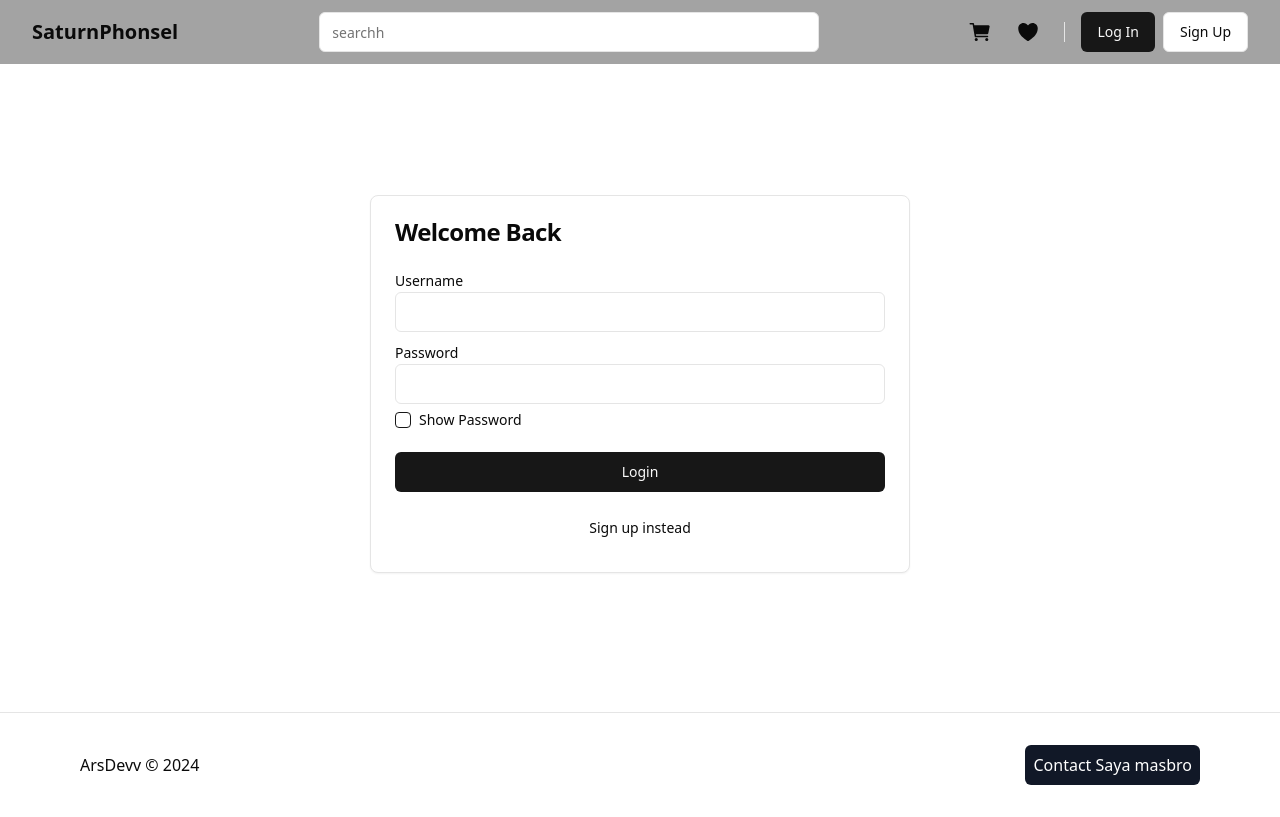
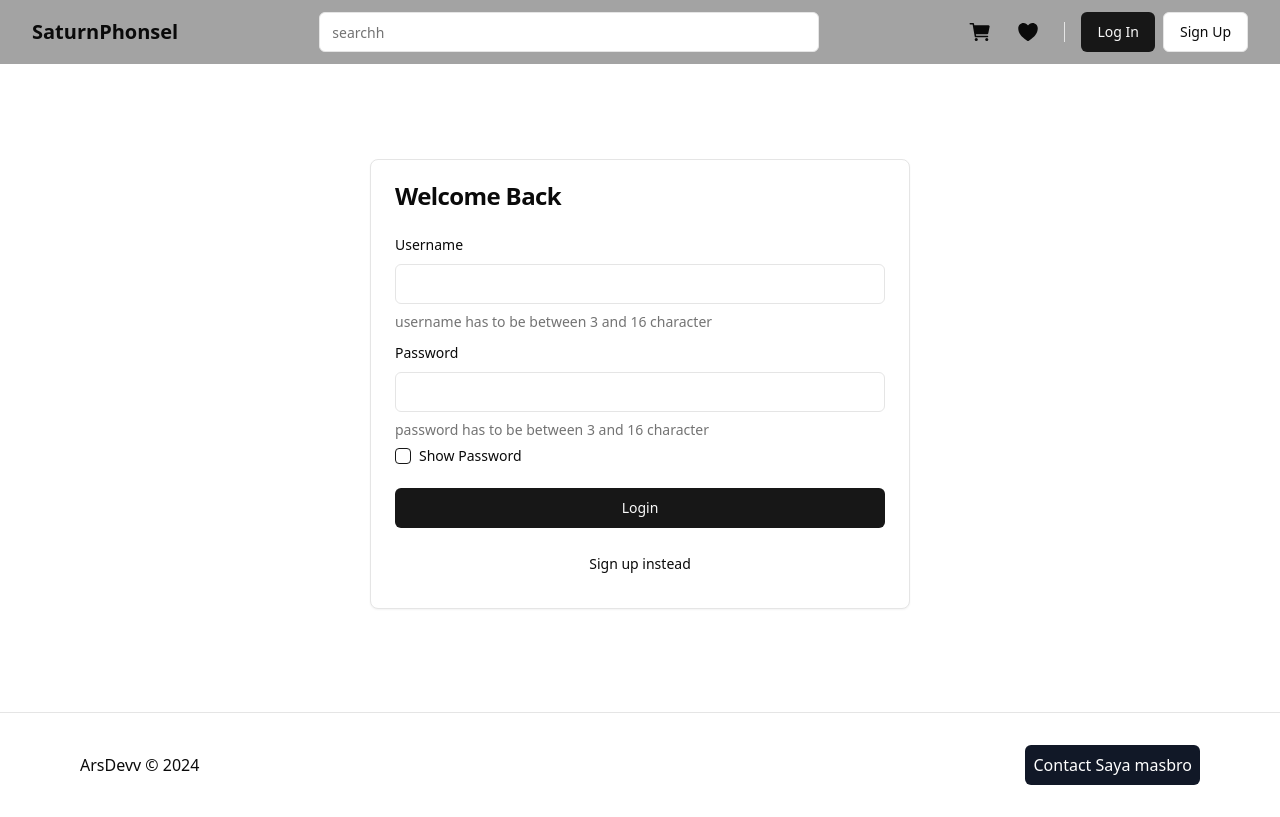
Before and after one commit to Arsdev998/react-fastcampus-void, a React (Vite) app: page /login in a window 1280 px wide. Built offline with nearby package versions, Linux system fonts and the light colour scheme; the HTML template or start-up script is replaced by a standard one.

Commit message:
learn react form/zod/hook-form

```diff
--- a/package.json
+++ b/package.json
@@ -10,6 +10,7 @@
     "preview": "vite preview"
   },
   "dependencies": {
+    "@hookform/resolvers": "^3.9.0",
     "@radix-ui/react-checkbox": "^1.1.1",
     "@radix-ui/react-label": "^2.1.0",
     "@radix-ui/react-separator": "^1.1.0",
@@ -19,10 +20,12 @@
     "lucide-react": "^0.424.0",
     "react": "^18.3.1",
     "react-dom": "^18.3.1",
+    "react-hook-form": "^7.52.2",
     "react-icons": "^5.2.1",
     "react-router-dom": "^6.26.1",
     "tailwind-merge": "^2.4.0",
-    "tailwindcss-animate": "^1.0.7"
+    "tailwindcss-animate": "^1.0.7",
+    "zod": "^3.23.8"
   },
   "devDependencies": {
     "@types/node": "^22.1.0",
--- a/src/components/layout/Header.jsx
+++ b/src/components/layout/Header.jsx
@@ -29,7 +29,9 @@ const Header = () => {
         </div>
         <Separator orientation="vertical" className="h-full" />
         <div className="flex space-x-2">
+        <Link to={'/login'}>
           <Button>Log In</Button>
+        </Link>
           <Button variant="outline">Sign Up</Button>
         </div>
       </div>
--- /dev/null
+++ b/src/components/ui/form.jsx
@@ -0,0 +1,133 @@
+import * as React from "react"
+import { Slot } from "@radix-ui/react-slot"
+import { Controller, FormProvider, useFormContext } from "react-hook-form";
+
+import { cn } from "@/lib/utils"
+import { Label } from "@/components/ui/label"
+
+const Form = FormProvider
+
+const FormFieldContext = React.createContext({})
+
+const FormField = (
+  {
+    ...props
+  }
+) => {
+  return (
+    (<FormFieldContext.Provider value={{ name: props.name }}>
+      <Controller {...props} />
+    </FormFieldContext.Provider>)
+  );
+}
+
+const useFormField = () => {
+  const fieldContext = React.useContext(FormFieldContext)
+  const itemContext = React.useContext(FormItemContext)
+  const { getFieldState, formState } = useFormContext()
+
+  const fieldState = getFieldState(fieldContext.name, formState)
+
+  if (!fieldContext) {
+    throw new Error("useFormField should be used within <FormField>")
+  }
+
+  const { id } = itemContext
+
+  return {
+    id,
+    name: fieldContext.name,
+    formItemId: `${id}-form-item`,
+    formDescriptionId: `${id}-form-item-description`,
+    formMessageId: `${id}-form-item-message`,
+    ...fieldState,
+  }
+}
+
+const FormItemContext = React.createContext({})
+
+const FormItem = React.forwardRef(({ className, ...props }, ref) => {
+  const id = React.useId()
+
+  return (
+    (<FormItemContext.Provider value={{ id }}>
+      <div ref={ref} className={cn("space-y-2", className)} {...props} />
+    </FormItemContext.Provider>)
+  );
+})
+FormItem.displayName = "FormItem"
+
+const FormLabel = React.forwardRef(({ className, ...props }, ref) => {
+  const { error, formItemId } = useFormField()
+
+  return (
+    (<Label
+      ref={ref}
+      className={cn(error && "text-destructive", className)}
+      htmlFor={formItemId}
+      {...props} />)
+  );
+})
+FormLabel.displayName = "FormLabel"
+
+const FormControl = React.forwardRef(({ ...props }, ref) => {
+  const { error, formItemId, formDescriptionId, formMessageId } = useFormField()
+
+  return (
+    (<Slot
+      ref={ref}
+      id={formItemId}
+      aria-describedby={
+        !error
+          ? `${formDescriptionId}`
+          : `${formDescriptionId} ${formMessageId}`
+      }
+      aria-invalid={!!error}
+      {...props} />)
+  );
+})
+FormControl.displayName = "FormControl"
+
+const FormDescription = React.forwardRef(({ className, ...props }, ref) => {
+  const { formDescriptionId } = useFormField()
+
+  return (
+    (<p
+      ref={ref}
+      id={formDescriptionId}
+      className={cn("text-sm text-muted-foreground", className)}
+      {...props} />)
+  );
+})
+FormDescription.displayName = "FormDescription"
+
+const FormMessage = React.forwardRef(({ className, children, ...props }, ref) => {
+  const { error, formMessageId } = useFormField()
+  const body = error ? String(error?.message) : children
+
+  if (!body) {
+    return null
+  }
+
+  return (
+    (<p
+      ref={ref}
+      id={formMessageId}
+      className={cn("text-sm font-medium text-destructive", className)}
+      {...props}>
+      {body}
+    </p>)
+  );
+})
+FormMessage.displayName = "FormMessage"
+
+export {
+  useFormField,
+  Form,
+  FormItem,
+  FormLabel,
+  FormControl,
+  FormDescription,
+  FormMessage,
+  FormField,
+}
--- a/src/pages/LoginPage.jsx
+++ b/src/pages/LoginPage.jsx
@@ -1,38 +1,119 @@
 import { Button } from "@/components/ui/button";
-import { Card, CardContent, CardFooter, CardHeader, CardTitle } from "@/components/ui/card";
+import {
+  Card,
+  CardContent,
+  CardFooter,
+  CardHeader,
+  CardTitle,
+} from "@/components/ui/card";
 import { Checkbox } from "@/components/ui/checkbox";
 import { Input } from "@/components/ui/input";
 import { Label } from "@/components/ui/label";
-import React from "react";
+import React, { useState } from "react";
+import { useForm } from "react-hook-form";
+import {
+  Form,
+  FormControl,
+  FormItem,
+  FormMessage,
+  FormField,
+  FormLabel,
+  FormDescription,
+} from "@/components/ui/form";
+import { z } from "zod";
+import { zodResolver } from "@hookform/resolvers/zod";
+
+const loginFormSchema = z.object({
+  username: z
+    .string()
+    .min(3, "username under 3 character")
+    .max(16, "username over 16 character"),
+  password: z
+    .string()
+    .min(8, "password must be 8 character")
+    .max(16, "password maximum  16 character"),
+});
 
 const LoginPage = () => {
+  const form = useForm({
+    defaultValues: {
+      username: "",
+      password: "",
+    },
+    resolver: zodResolver(loginFormSchema),
+    reValidateMode: "onSubmit",
+  });
+
+  const [isChek, setIsCheck] = useState(false);
+  const handleLogin = (values) => {
+    alert(`${values.username} || ${values.password}`);
+  };
+
   return (
     <main className="px-4 container py-8 flex flex-col justify-center items-center max-w-screen-md h-[80vh]">
-      <Card className="w-full max-w-[540px]">
+      <Form {...form}>
+        <form
+          onSubmit={form.handleSubmit(handleLogin)}
+          className="w-full max-w-[540px]"
+        >
+          <Card>
             <CardHeader>
               <CardTitle>Welcome Back</CardTitle>
             </CardHeader>
             <CardContent className="flex flex-col gap-2">
               <div className="">
-            <Label htmlFor="username">Username</Label>
-            <Input id="username"/>
+                <FormField
+                  control={form.control}
+                  name="username"
+                  render={({ field }) => (
+                    <FormItem>
+                      <FormLabel>Username</FormLabel>
+                      <FormControl>
+                        <Input {...field} />
+                      </FormControl>
+                      <FormDescription>
+                        username has to be between 3 and 16 character
+                      </FormDescription>
+                      <FormMessage />
+                    </FormItem>
+                  )}
+                />
               </div>
               <div className="">
-            <Label htmlFor="password">Password</Label>
-            <Input type="password" id="password"/>
+                <FormField
+                  control={form.control}
+                  name="password"
+                  render={({ field }) => (
+                    <FormItem>
+                      <FormLabel>Password</FormLabel>
+                      <FormControl>
+                        <Input {...field} type={isChek ? "text" : "password"} />
+                      </FormControl>
+                      <FormDescription>
+                        password has to be between 3 and 16 character
+                      </FormDescription>
+                      <FormMessage />
+                    </FormItem>
+                  )}
+                />
               </div>
               <div className="flex items-center space-x-2">
-             <Checkbox id="show"/>
+                <Checkbox
+                  id="show"
+                  onCheckedChange={(checked) => setIsCheck(checked)}
+                />
                 <Label htmlFor="show">Show Password</Label>
               </div>
             </CardContent>
             <CardFooter>
               <div className="flex flex-col space-y-4 w-full">
-                <Button>Login</Button>
+                <Button type="submit">Login</Button>
                 <Button variant="ghost">Sign up instead</Button>
               </div>
             </CardFooter>
           </Card>
+        </form>
+      </Form>
     </main>
   );
 };
```
Also changed, not shown: 1 other file (tests, documents, lock files or other folders). Lines whose indentation alone changed are shown as unchanged.
